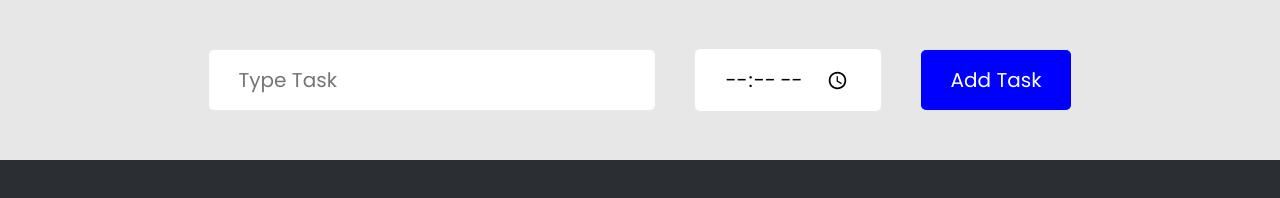
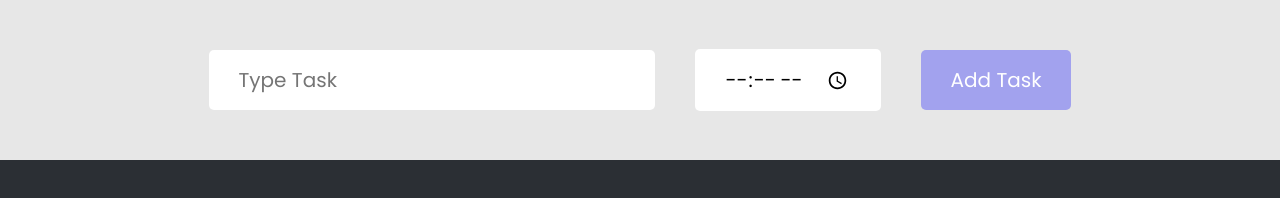
Before and after one commit to sayantan174/To-Do-List, a plain HTML site: page index.html in a window 1280 px wide. Drawn offline with Linux system fonts and the light colour scheme.

Commit message:
Add files via upload

```diff
--- a/index.css
+++ b/index.css
@@ -21,8 +21,13 @@
   font-size: 20px;
 }
 .todo-container > button {
+  background-color: rgb(162, 162, 238);
+  color: white;
+  cursor: pointer;
+  transition-duration: 0.5s;
+}
+.todo-container > button:hover {
   background-color: blue;
-  color: white;
 }
 .todo-container > input:focus {
   outline: none;
```
